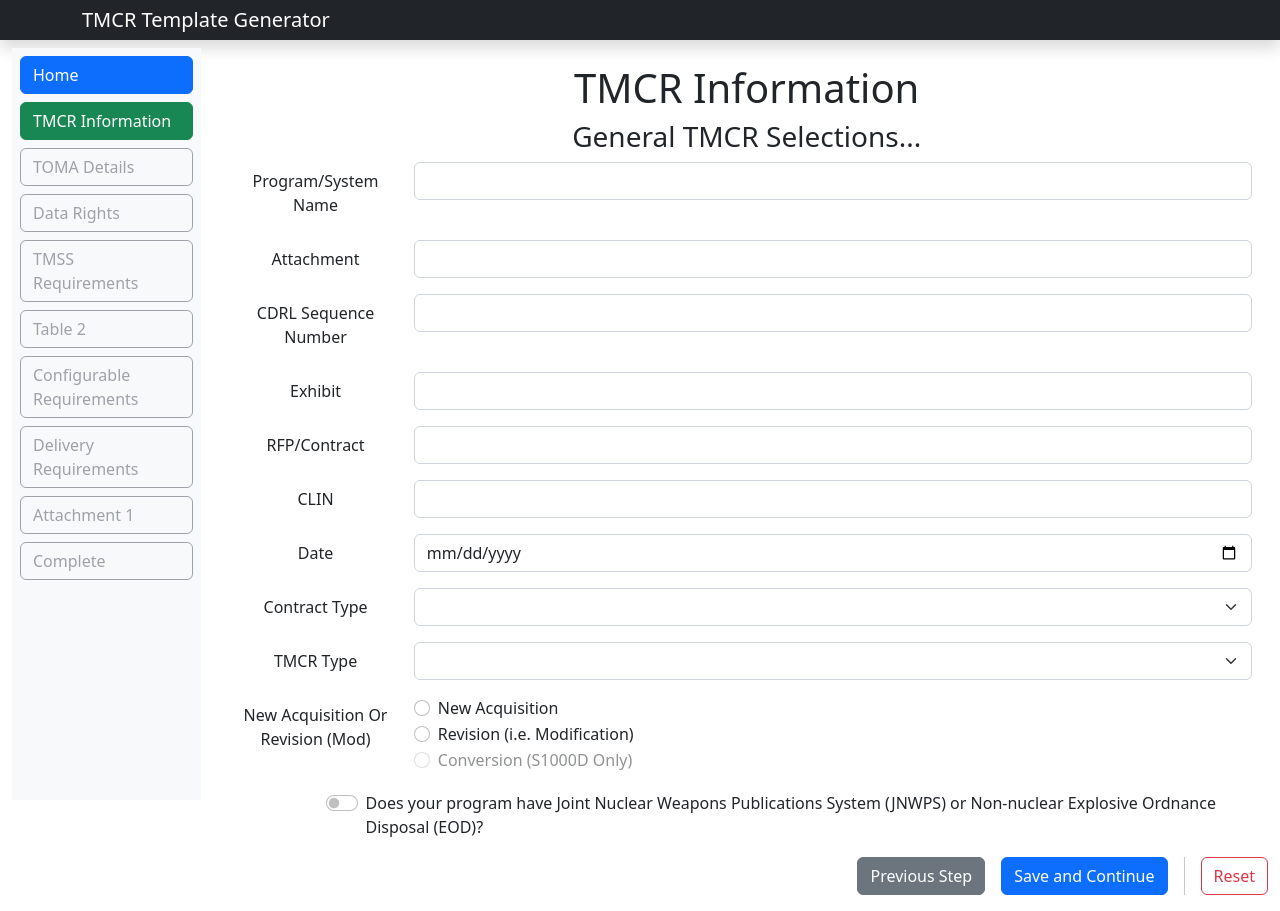
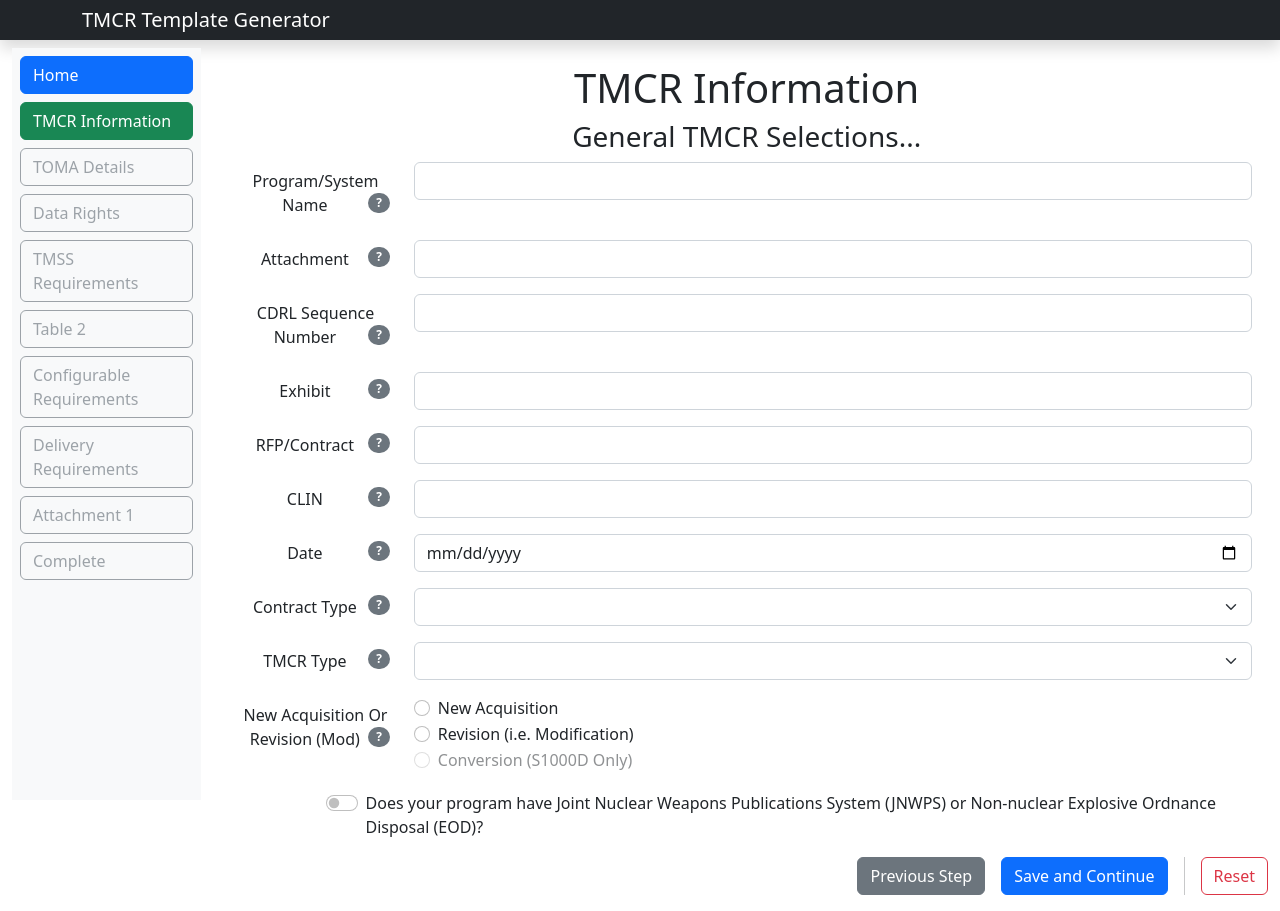
Before and after one commit to OZI-SP-Dev/tmcr, a React (Create React App) app: page / in a window 1280 px wide. Both pictures are taken after a click on the button "Start TMCR". Built offline with nearby package versions, Linux system fonts and the light colour scheme.

Commit message:
Add tootlips to TO info page

```diff
--- a/src/Steps/TOInfo.tsx
+++ b/src/Steps/TOInfo.tsx
@@ -1,5 +1,12 @@
-import { ChangeEvent, useContext, useState } from "react";
-import { Col, Form, Row } from "react-bootstrap";
+import { ChangeEvent, ReactNode, useContext, useState } from "react";
+import {
+  Badge,
+  Col,
+  Form,
+  OverlayTrigger,
+  Row,
+  Tooltip,
+} from "react-bootstrap";
 import { globalContext } from "../stateManagement/GlobalStore";
 import { NewAcqModal } from "./NewAcqModal";
 
@@ -49,6 +56,14 @@ export const TOInfo = () => {
     setShowModal(false);
   };
 
+  const MyTooltip = ({ id, text }: { id: string; text: string }) => (
+    <OverlayTrigger overlay={<Tooltip id={id}>{text}</Tooltip>}>
+      <Badge pill bg="secondary" style={{ float: "right" }}>
+        ?
+      </Badge>
+    </OverlayTrigger>
+  );
+
   return (
     <div className="m-3">
       <h1>TMCR Information</h1>
@@ -57,6 +72,10 @@ export const TOInfo = () => {
       <Form.Group as={Row} className="mb-3" controlId="programModSystemName">
         <Form.Label column sm={2}>
           Program/System Name
+          <MyTooltip
+            id="programModSystemNameTT"
+            text="Enter Program/System Name associated with TMCR"
+          />
         </Form.Label>
         <Col>
           <Form.Control
@@ -77,6 +96,10 @@ export const TOInfo = () => {
       <Form.Group as={Row} className="mb-3" controlId="attachment">
         <Form.Label column sm={2}>
           Attachment
+          <MyTooltip
+            id="attachmentTT"
+            text="Mark as number 1, unless multiple TMCRs are required (coordinate with Contracting Officer)"
+          />
         </Form.Label>
         <Col>
           <Form.Control
@@ -95,6 +118,10 @@ export const TOInfo = () => {
       <Form.Group as={Row} className="mb-3" controlId="cdrlSequenceNumber">
         <Form.Label column sm={2}>
           CDRL Sequence Number
+          <MyTooltip
+            id="cdrlSequenceNumberTT"
+            text="See DoD FAR Supplement Subpart 4.71 for proper numbering (DATA ITEM NO Block 1 of CDRL)"
+          />
         </Form.Label>
         <Col>
           <Form.Control
@@ -116,6 +143,10 @@ export const TOInfo = () => {
       <Form.Group as={Row} className="mb-3" controlId="exhibit">
         <Form.Label column sm={2}>
           Exhibit
+          <MyTooltip
+            id="exhibitTT"
+            text="Enter the Contract Exhibit Letter assigned to the CDRL (Block B. EXHIBIT)"
+          />
         </Form.Label>
         <Col>
           <Form.Control
@@ -134,6 +165,10 @@ export const TOInfo = () => {
       <Form.Group as={Row} className="mb-3" controlId="rfp_contract">
         <Form.Label column sm={2}>
           RFP/Contract
+          <MyTooltip
+            id="rfp_contractTT"
+            text="Enter RFP and/or Contract Number (Block E CONTRACT/PR NO.) of CDRL"
+          />
         </Form.Label>
         <Col>
           <Form.Control
@@ -153,6 +188,10 @@ export const TOInfo = () => {
       <Form.Group as={Row} className="mb-3" controlId="clin">
         <Form.Label column sm={2}>
           CLIN
+          <MyTooltip
+            id="clinTT"
+            text="Enter CLIN associated with CDRL (Block A CONTRACT LINE ITEM NO.)"
+          />
         </Form.Label>
         <Col>
           <Form.Control
@@ -171,6 +210,10 @@ export const TOInfo = () => {
       <Form.Group as={Row} className="mb-3" controlId="tmcrDate">
         <Form.Label column sm={2}>
           Date
+          <MyTooltip
+            id="tmcrDateTT"
+            text="Use drop down to select date (if necessary, date can be adjusted after the TMCR is generated)"
+          />
         </Form.Label>
         <Col>
           <Form.Control
@@ -191,6 +234,10 @@ export const TOInfo = () => {
       <Form.Group as={Row} className="mb-3" controlId="contractType">
         <Form.Label column sm={2}>
           Contract Type
+          <MyTooltip
+            id="contractTypeTT"
+            text="Use drop down menu to select type of contract associated with TMCR/CDRL"
+          />
         </Form.Label>
         <Col>
           <Form.Select
@@ -250,6 +297,10 @@ export const TOInfo = () => {
       <Form.Group as={Row} className="mb-3" controlId="tmcrType">
         <Form.Label column sm={2}>
           TMCR Type
+          <MyTooltip
+            id="tmcrTypeTT"
+            text="Use drop down menu to select type of TMCR required"
+          />
         </Form.Label>
         <Col>
           <Form.Select
@@ -278,6 +329,10 @@ export const TOInfo = () => {
       <Form.Group as={Row} className="mb-3" controlId="newRevision">
         <Form.Label column sm={2}>
           New Acquisition Or Revision (Mod)
+          <MyTooltip
+            id="newRevisionTT"
+            text="Select contract action for this TMCR"
+          />
         </Form.Label>
         <Col className="text-start">
           <Form.Check
```
